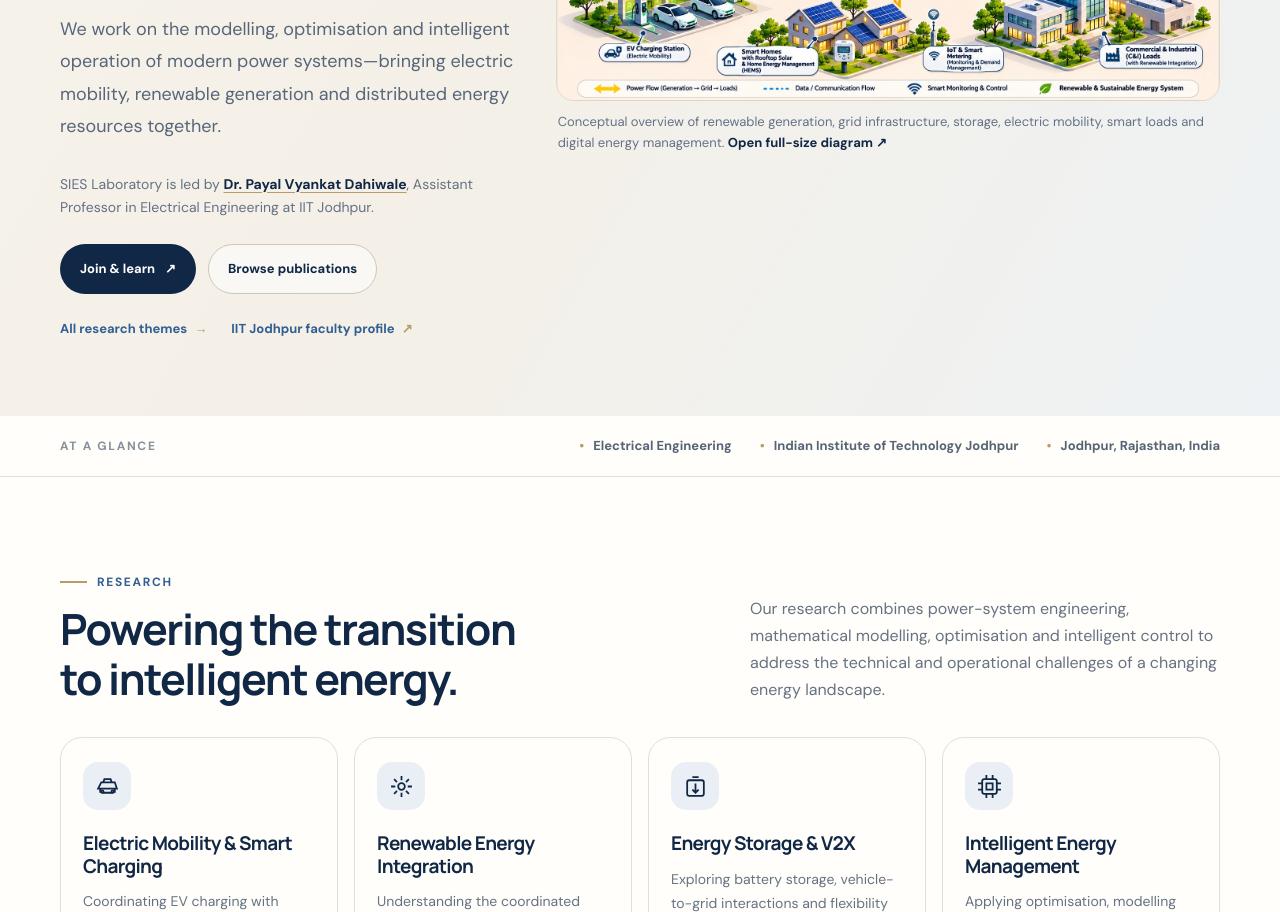
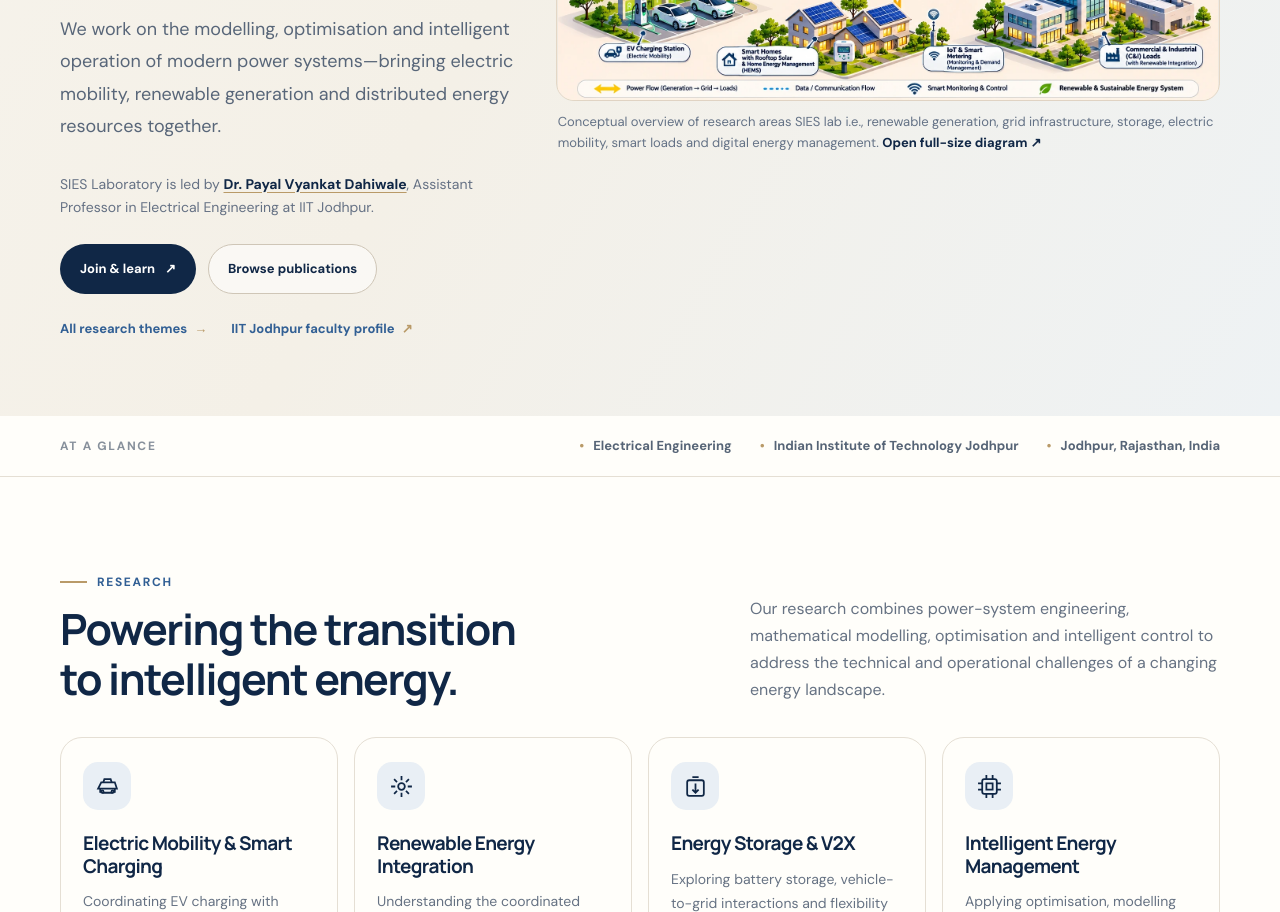
Before and after one commit to SIES-Lab/sies-lab.github.io, a plain HTML site: page index.html in a window 1280 px wide. Shown: the part 932-1844 px from the top of the page. Drawn offline with Linux system fonts and the light colour scheme.

Commit message:
Revise hero section figure caption for clarity
Updated the hero section to include a new figure caption that describes the research areas of the SIES lab.

```diff
--- a/index.html
+++ b/index.html
@@ -37,7 +37,7 @@
         <div class="hero-actions"><a class="btn btn-primary" href="join.html">Join &amp; learn <span>↗</span></a><a class="btn btn-secondary" href="publications.html">Browse publications</a></div>
         <div class="hero-quicklinks"><a href="research.html">All research themes <span>→</span></a><a href="https://iitj.ac.in/People/Profile/84b2b109-c579-49a6-a24f-1d1db4623aa4?ln=en" target="_blank" rel="noopener">IIT Jodhpur faculty profile <span>↗</span></a></div>
       </div>
-      <figure class="hero-art sies-hero-art"><a class="hero-diagram-link" href="assets/img/sies-energy-systems.webp" target="_blank" rel="noopener" aria-label="Open the full-size annotated SIES smart-grid ecosystem illustration"><img src="assets/img/sies-energy-systems.webp" alt="Annotated smart-grid ecosystem showing a solar photovoltaic plant, wind power plant, battery energy storage system, power conversion system, substation, high-voltage transmission, medium- and low-voltage distribution, EV charging, solar-powered homes, smart metering, commercial and industrial loads, cloud data storage, energy management system and intelligent grid control centre."></a><figcaption class="hero-caption">Conceptual overview of renewable generation, grid infrastructure, storage, electric mobility, smart loads and digital energy management. <a href="assets/img/sies-energy-systems.webp" target="_blank" rel="noopener">Open full-size diagram ↗</a></figcaption></figure>
+      <figure class="hero-art sies-hero-art"><a class="hero-diagram-link" href="assets/img/sies-energy-systems.webp" target="_blank" rel="noopener" aria-label="Open the full-size annotated SIES smart-grid ecosystem illustration"><img src="assets/img/sies-energy-systems.webp" alt="Annotated smart-grid ecosystem showing a solar photovoltaic plant, wind power plant, battery energy storage system, power conversion system, substation, high-voltage transmission, medium- and low-voltage distribution, EV charging, solar-powered homes, smart metering, commercial and industrial loads, cloud data storage, energy management system and intelligent grid control centre."></a><figcaption class="hero-caption">Conceptual overview of research areas SIES lab i.e., renewable generation, grid infrastructure, storage, electric mobility, smart loads and digital energy management. <a href="assets/img/sies-energy-systems.webp" target="_blank" rel="noopener">Open full-size diagram ↗</a></figcaption></figure>
     </div>
   </div></section>
 
```
